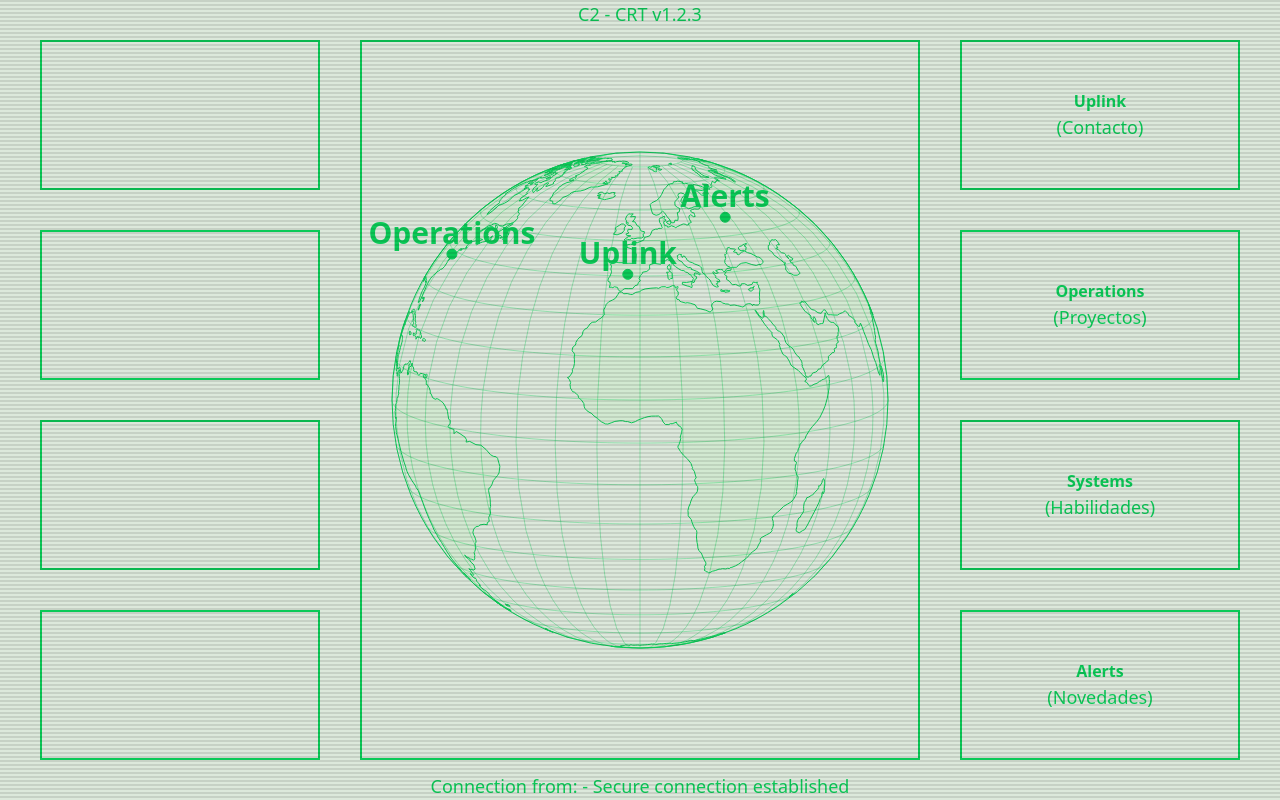
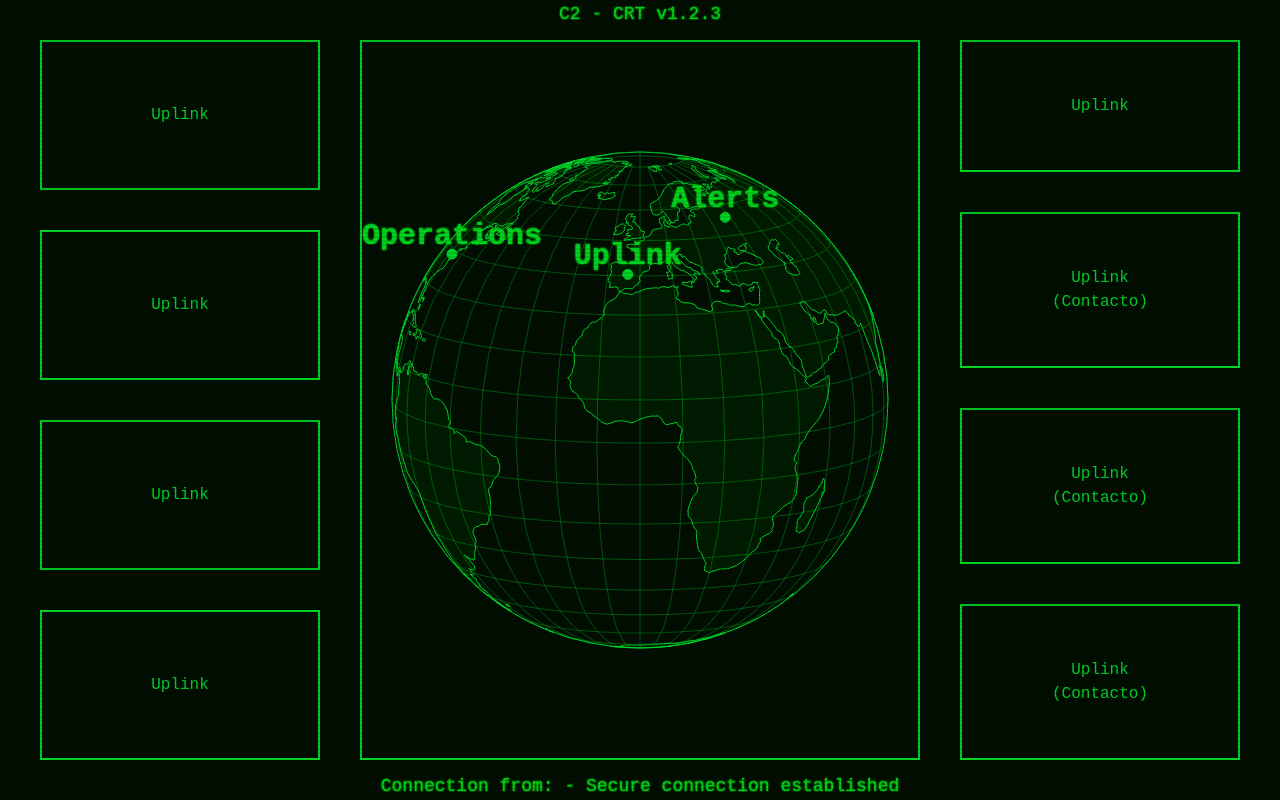
Before and after one commit to TearingMoon/tearings-portfolio, a Vue app: page /menu/1 in a window 1280 px wide. Built offline with nearby package versions, Linux system fonts and the light colour scheme; no server answers.

Commit message:
Implemented Normalization of text and styling

```diff
--- a/src/App.vue
+++ b/src/App.vue
@@ -2,15 +2,21 @@
 import { RouterView } from 'vue-router'
 import CRTScreenEffect from './components/styling/CRTScreenEffect.vue'
 
-console.log(
-  'Hi! if you are reading this, you are awesome! 🚀, the full code of this webpage is in https://github.com/TearingMoon/tearings-portfolio '
-)
+if (import.meta.env.MODE === 'development') {
+  console.log(
+    'Development mode is enabled. This is a development build of the portfolio. Please do not use this in production.'
+  )
+} else {
+  console.clear()
+  console.log(
+    'Hi! if you are reading this, you are awesome! 🚀, the full code of this webpage is in https://github.com/TearingMoon/tearings-portfolio '
+  )
+}
 </script>
 
 <template>
-  <CRTScreenEffect>
-    <RouterView />
-  </CRTScreenEffect>
+  <CRTScreenEffect />
+  <RouterView class="text-green-500" />
 </template>
 
 <style scoped></style>
--- a/src/assets/tailwind.css
+++ b/src/assets/tailwind.css
@@ -16,4 +16,33 @@
   ::file-selector-button {
     border-color: var(--color-gray-200, currentColor);
   }
+
+  body {
+    @apply text-green-500 font-mono;
+    background-color: var(--color-neutral-900);
+    font-family: 'Share Tech Mono', monospace;
+    text-shadow: 0 0 2px lime;
+  }
 }
+
+@layer components {
+  .text-crt-sm {
+    font-size: clamp(0.75rem, 1.5vw, 0.875rem);
+  }
+
+  .text-crt-base {
+    font-size: clamp(0.875rem, 2vw, 1rem);
+  }
+
+  .text-crt-lg {
+    font-size: clamp(1rem, 2.5vw, 1.125rem);
+  }
+
+  .text-crt-xl {
+    font-size: clamp(1.125rem, 3vw, 1.5rem);
+  }
+
+  .text-crt-2xl {
+    font-size: clamp(1.25rem, 3.5vw, 1.75rem);
+  }
+}
--- a/src/components/MainMenuScreen.vue
+++ b/src/components/MainMenuScreen.vue
@@ -10,10 +10,30 @@
     <div
       class="items-center lg:gap-y-10 w-full lg:w-1/4 lg:h-full lg:pr-0 px-5 lg:px-10 pt-10 lg:py-10 justify-center lg:justify-normal grid grid-cols-2 lg:grid-cols-1 gap-4"
     >
-      <ButtonComponent></ButtonComponent>
-      <ButtonComponent></ButtonComponent>
-      <ButtonComponent></ButtonComponent>
-      <ButtonComponent></ButtonComponent>
+      <ButtonComponent
+        class="flex flex-col items-center justify-center w-full h-full"
+        text="Uplink"
+        @click="MapComponentRef?.goToPoint('Uplink')"
+      >
+      </ButtonComponent>
+      <ButtonComponent
+        class="flex flex-col items-center justify-center w-full h-full"
+        text="Uplink"
+        @click="MapComponentRef?.goToPoint('Uplink')"
+      >
+      </ButtonComponent>
+      <ButtonComponent
+        class="flex flex-col items-center justify-center w-full h-full"
+        text="Uplink"
+        @click="MapComponentRef?.goToPoint('Uplink')"
+      >
+      </ButtonComponent>
+      <ButtonComponent
+        class="flex flex-col items-center justify-center w-full h-full"
+        text="Uplink"
+        @click="MapComponentRef?.goToPoint('Uplink')"
+      >
+      </ButtonComponent>
     </div>
     <!-- Map -->
     <div class="w-full lg:w-2/4 p-5 lg:p-10 h-full flex items-center justify-center">
@@ -30,32 +50,31 @@
       class="items-center lg:gap-y-10 w-full lg:w-1/4 lg:h-full lg:pl-0 px-5 lg:px-10 pb-10 lg:py-10 justify-center lg:justify-normal grid grid-cols-2 lg:grid-cols-1 gap-4"
     >
       <ButtonComponent
-        class="flex flex-col items-center justify-center"
+        class="flex flex-col items-center justify-center w-full h-full"
+        text="Uplink"
         @click="MapComponentRef?.goToPoint('Uplink')"
       >
-        Uplink
-        <span class="font-medium text-xs sm:text-lg">(Contacto)</span>
       </ButtonComponent>
       <ButtonComponent
-        class="flex flex-col items-center justify-center"
-        @click="MapComponentRef?.goToPoint('Operations')"
+        class="flex flex-col items-center justify-center w-full h-full"
+        text="Uplink"
+        label="(Contacto)"
+        @click="MapComponentRef?.goToPoint('Uplink')"
       >
-        Operations
-        <span class="font-medium text-xs sm:text-lg">(Proyectos)</span>
       </ButtonComponent>
       <ButtonComponent
-        class="flex flex-col items-center justify-center"
-        @click="MapComponentRef?.goToPoint('Systems')"
+        class="flex flex-col items-center justify-center w-full h-full"
+        text="Uplink"
+        label="(Contacto)"
+        @click="MapComponentRef?.goToPoint('Uplink')"
       >
-        Systems
-        <span class="font-medium text-xs sm:text-lg">(Habilidades)</span>
       </ButtonComponent>
       <ButtonComponent
-        class="flex flex-col items-center justify-center"
-        @click="MapComponentRef?.goToPoint('Alerts')"
+        class="flex flex-col items-center justify-center w-full h-full"
+        text="Uplink"
+        label="(Contacto)"
+        @click="MapComponentRef?.goToPoint('Uplink')"
       >
-        Alerts
-        <span class="font-medium text-xs sm:text-lg">(Novedades)</span>
       </ButtonComponent>
     </div>
   </main>
--- a/src/components/common/ButtonComponent.vue
+++ b/src/components/common/ButtonComponent.vue
@@ -1,12 +1,27 @@
 <template>
   <button
     @click="emit('click')"
-    class="w-full h-full border-2 p-2 border-green-500 hover:bg-green-500 hover:text-black font-bold hover:cursor-pointer"
+    :class="[
+      'inline-flex items-center border-2 px-4 py-2 border-green-500  transition-colors duration-200 ',
+      'hover:bg-green-500 hover:text-black',
+      props.class
+    ]"
+    role="button"
+    :aria-label="props.label || props.text || 'button'"
   >
-    <slot></slot>
+    <span :class="textClass">{{ props.text }}</span>
+    <span v-if="props.label" :class="labelClass"> {{ props.label }}</span>
   </button>
 </template>
 
-<script lang="ts" setup>
+<script setup lang="ts">
 const emit = defineEmits(['click'])
+
+const props = defineProps<{
+  class?: string
+  text?: string
+  textClass?: string
+  label?: string
+  labelClass?: string
+}>()
 </script>
--- a/src/components/styling/CRTScreenEffect.vue
+++ b/src/components/styling/CRTScreenEffect.vue
@@ -1,31 +1,42 @@
 <template>
-  <main class="w-full h-full crt-screen crt-glass flicker text-green-500">
-    <div class="fixed h-screen w-screen scanlines"></div>
-    <slot class=""></slot>
-  </main>
+  <div :class="['crt-overlay ', props.class]">
+    <slot></slot>
+  </div>
 </template>
 
-<script setup lang="ts"></script>
+<script setup lang="ts">
+const props = defineProps<{ class?: string }>()
+</script>
 
-<style scoped>
+<style>
 @keyframes flicker {
-  0% {
-    opacity: 1;
-  }
-  50% {
-    opacity: 0.9;
-  }
+  0%,
   100% {
     opacity: 1;
   }
+  33% {
+    opacity: 0.95;
+  }
+  66% {
+    opacity: 0.92;
+  }
 }
 
-.scanlines {
+.crt-overlay {
+  position: fixed;
+  inset: 0;
+  z-index: 9999;
+  background: rgba(0, 255, 0, 0.05);
+  box-shadow: 0 0 20px rgba(0, 255, 0, 0.3);
+  backdrop-filter: contrast(1.2) brightness(0.9) saturate(1.3);
+  animation: flicker 0.2s infinite alternate;
+  pointer-events: none;
+}
+
+.crt-overlay::before {
+  content: '';
   position: absolute;
-  top: 0;
-  left: 0;
-  width: 100%;
-  height: 100%;
+  inset: 0;
   background: repeating-linear-gradient(
     rgba(0, 0, 0, 0.1) 0px,
     rgba(0, 0, 0, 0.1) 2px,
@@ -33,19 +44,6 @@
     transparent 4px
   );
   pointer-events: none;
-  z-index: 1000;
-}
-
-.flicker {
-  animation: flicker 0.15s infinite alternate;
-}
-
-.crt-screen {
-  background: rgba(0, 255, 0, 0.05);
-  box-shadow: 0px 0px 20px rgba(0, 255, 0, 0.3);
-}
-
-.crt-glass {
-  backdrop-filter: contrast(1.2) brightness(0.9) saturate(1.3);
+  z-index: 10;
 }
 </style>
--- a/src/router/index.ts
+++ b/src/router/index.ts
@@ -1,6 +1,4 @@
 import { createRouter, createWebHistory } from 'vue-router'
-import MenuView from '../views/MenuView.vue'
-import TestingView from '../views/TestingView.vue'
 
 const router = createRouter({
   history: createWebHistory(import.meta.env.BASE_URL),
@@ -12,12 +10,37 @@ const router = createRouter({
     {
       path: '/menu/:startAnimation?',
       name: 'menu',
-      component: MenuView
+      component: () => import('../views/MenuView.vue')
     },
     {
       path: '/testing',
       name: 'testing',
-      component: TestingView
+      component: () => import('../views/TestingView.vue')
+    },
+    {
+      path: '/Contact',
+      name: 'contact',
+      component: () => import('../views/ContactView.vue')
+    },
+    {
+      path: '/Projects',
+      name: 'projects',
+      component: () => import('../views/ProjectsView.vue')
+    },
+    {
+      path: '/Achivements',
+      name: 'achivements',
+      component: () => import('../views/AchivementsView.vue')
+    },
+    {
+      path: '/Skills',
+      name: 'skills',
+      component: () => import('../views/SkillsView.vue')
+    },
+    {
+      path: '/News',
+      name: 'news',
+      component: () => import('../views/NewsView.vue')
     }
   ]
 })
--- /dev/null
+++ b/src/views/AchivementsView.vue
@@ -0,0 +1,7 @@
+<template>
+  <main></main>
+</template>
+
+<script lang="ts" setup></script>
+
+<style scoped></style>
--- /dev/null
+++ b/src/views/ContactView.vue
@@ -0,0 +1,7 @@
+<template>
+  <main></main>
+</template>
+
+<script lang="ts" setup></script>
+
+<style scoped></style>
--- /dev/null
+++ b/src/views/NewsView.vue
@@ -0,0 +1,7 @@
+<template>
+  <main></main>
+</template>
+
+<script lang="ts" setup></script>
+
+<style scoped></style>
--- /dev/null
+++ b/src/views/ProjectsView.vue
@@ -0,0 +1,7 @@
+<template>
+  <main></main>
+</template>
+
+<script lang="ts" setup></script>
+
+<style scoped></style>
--- /dev/null
+++ b/src/views/SkillsView.vue
@@ -0,0 +1,7 @@
+<template>
+  <main></main>
+</template>
+
+<script lang="ts" setup></script>
+
+<style scoped></style>
--- a/src/views/TestingView.vue
+++ b/src/views/TestingView.vue
@@ -1,7 +1,6 @@
 <template>
   <main class="flex flex-col w-full h-full">
-    <div class="text-white h-screen">Hola</div>
-    <div class="text-white h-screen">Hola</div>
+    <div class="text-white">Hola</div>
   </main>
 </template>
 
```
Also changed, not shown: 1 other file (tests, documents, lock files or other folders).
